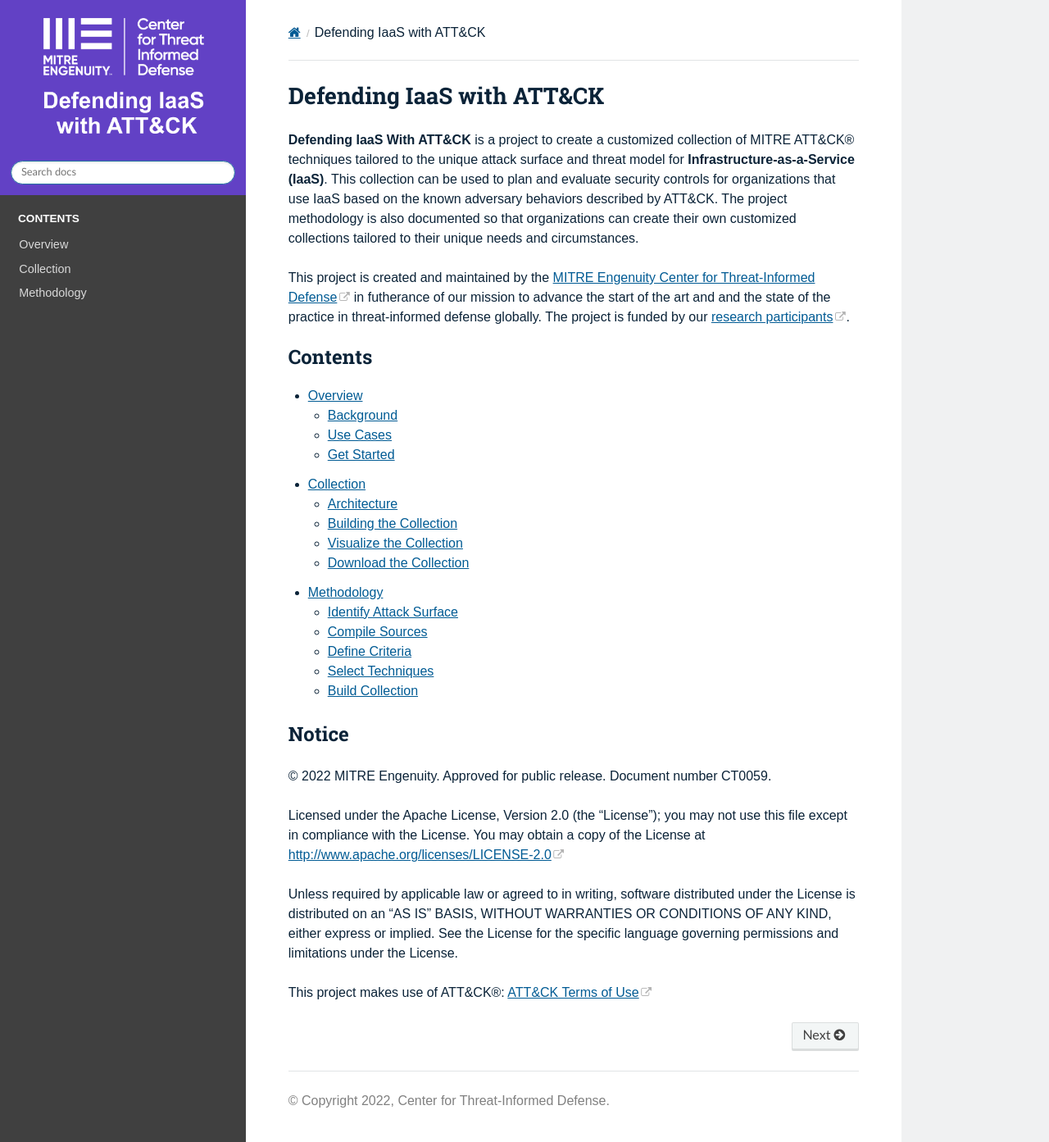
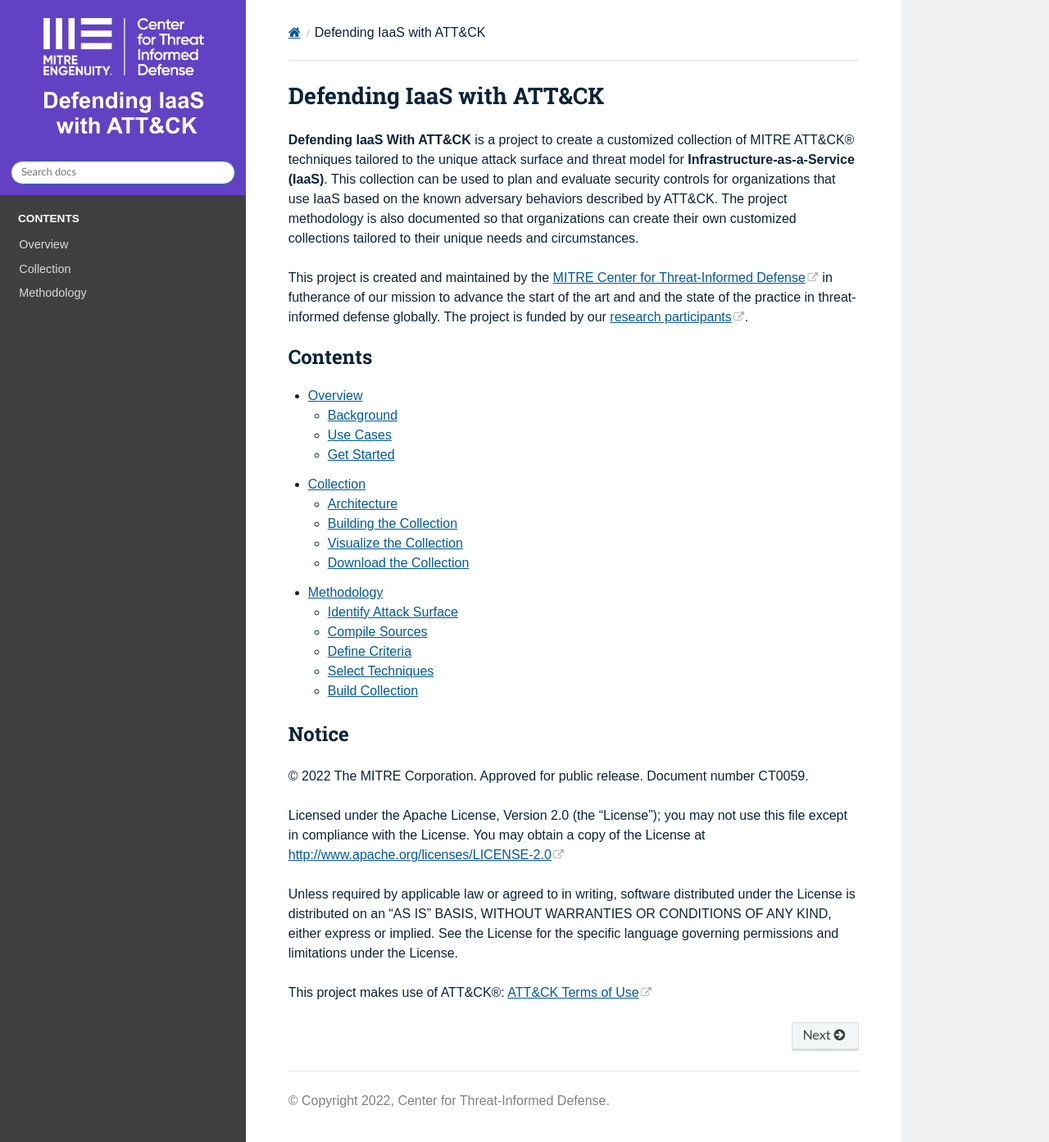
Before and after one commit to center-for-threat-informed-defense/defending-iaas-with-attack, a Sphinx documentation site: the page built from docs/index.rst, in a window 1280 px wide and 1393 px high. Shown: the whole window at 82% size. Built offline with Sphinx 7.4.7 and the Read the Docs theme 3.1.0, drawn with Linux system fonts in a browser that asks for light colours.

Commit message:
Remove mentions of engenuity

```diff
--- a/docs/index.rst
+++ b/docs/index.rst
@@ -9,12 +9,12 @@
 documented so that organizations can create their own customized collections
 tailored to their unique needs and circumstances.
 
-This project is created and maintained by the `MITRE Engenuity Center for
-Threat-Informed Defense <https://ctid.mitre-engenuity.org/>`__ in futherance of
+This project is created and maintained by the `MITRE Center for
+Threat-Informed Defense <https://ctid.mitre.org/>`__ in futherance of
 our mission to advance the start of the art and and the state of the practice in
 threat-informed defense globally. The project is funded by our `research
 participants
-<https://ctid.mitre-engenuity.org/our-work/defending-iaas-with-attack/#RESEARCH-PARTICIPANTS>`__.
+<https://ctid.mitre.org/projects/defending-iaas-with-attack/#participants-section>`__.
 
 .. toctree::
     :maxdepth: 2
@@ -26,7 +26,7 @@
 
 Notice
 ------
-© 2022 MITRE Engenuity. Approved for public release. Document number CT0059.
+© 2022 The MITRE Corporation. Approved for public release. Document number CT0059.
 
 Licensed under the Apache License, Version 2.0 (the "License"); you may not use
 this file except in compliance with the License. You may obtain a copy of the
```
Also changed, not shown: README.md (+2 -2 lines).
